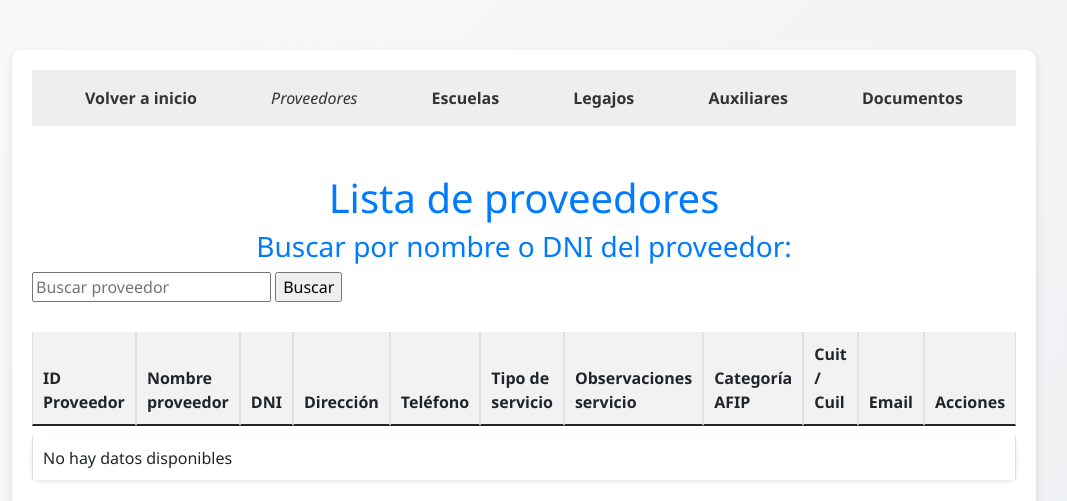
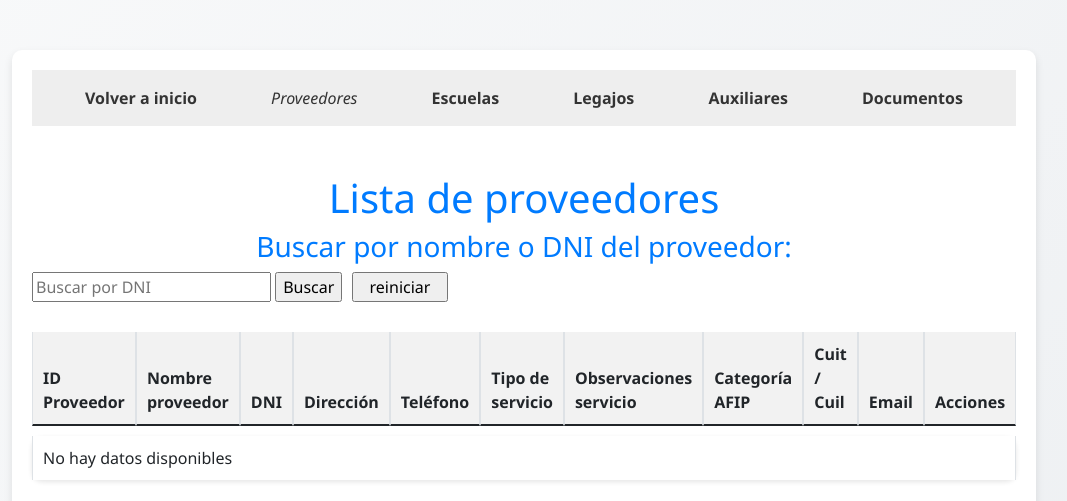
Before and after one commit to Taxx354/consejo, a PHP site: page /proveedores/proveedores.php in a window 1280 px wide. Shown: the top 501 px of the page, without its empty margins (116-1183 px from the left). Run offline with PHP 8.4, Linux system fonts and the light colour scheme; data that the repository does not hold is empty.

Commit message:
reiniciar

```diff
--- a/auxiliar/auxiliar.php
+++ b/auxiliar/auxiliar.php
@@ -87,6 +87,8 @@ footer {
         <form method="get" action="">
             <input type="text" name="search" placeholder="Buscar auxiliar" value="<?php echo isset($_GET['search']) ? $_GET['search'] : '' ?>">
             <input type="submit" value="Buscar">
+            <input type="button" value="reiniciar" onclick="window.location.href='?';" style="padding: 1px 16px; margin-left: 5px;">
+            </form>
         </form>
         <table class="table table-bordered">
             <thead>
--- a/legajo/legajo.php
+++ b/legajo/legajo.php
@@ -127,7 +127,7 @@ footer {
         <!-- Buscador -->
   <h3>Buscar por título:</h3>
         <form method="get" action="">
-            <input type="text" name="search" placeholder="Buscar cuit_cuil" value="<?php echo isset($_GET['search']) ? $_GET['search'] : '' ?>">
+            <input type="text" name="search" placeholder="Buscar por CUIT/CUIL" value="<?php echo isset($_GET['search']) ? $_GET['search'] : '' ?>">
             <input type="submit" value="Buscar" style= "padding: 1px 12px;">
             <input type="button" value="reiniciar" onclick="window.location.href='?';" style="padding: 1px 16px; margin-left: 5px;">
             </form>
--- a/proveedores/proveedores.php
+++ b/proveedores/proveedores.php
@@ -87,8 +87,10 @@ footer {
 
         <h3>Buscar por nombre o DNI del proveedor:</h3>
         <form method="get" action="">
-            <input type="text" name="search" placeholder="Buscar proveedor" value="<?php echo isset($_GET['search']) ? $_GET['search'] : '' ?>">
+            <input type="text" name="search" placeholder="Buscar por DNI" value="<?php echo isset($_GET['search']) ? $_GET['search'] : '' ?>">
             <input type="submit" value="Buscar">
+            <input type="button" value="reiniciar" onclick="window.location.href='?';" style="padding: 1px 16px; margin-left: 5px;">
+            </form>
         </form>
 
         <table class="table table-bordered">
```
